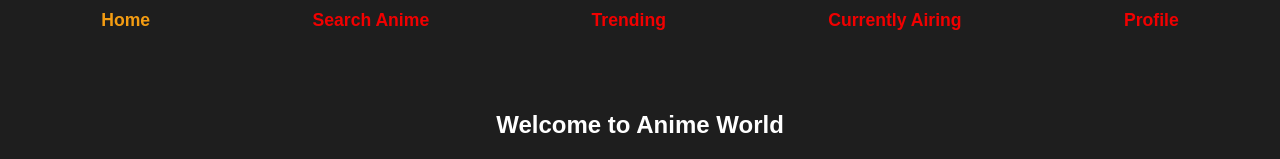
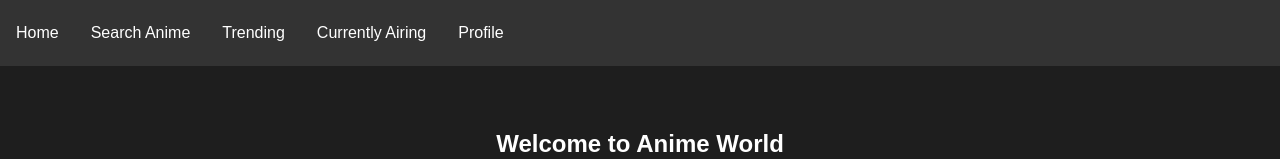
Before and after one commit to MansoorShaik02/MERN-AnimeTrackerFront, a React (Create React App) app: page / in a window 1280 px wide. Shown: the top 159 px of the page. Built offline with nearby package versions, Linux system fonts and the light colour scheme; no server answers; a web font is replaced by a local one.

Commit message:
navbar styling

```diff
--- a/src/styles/Navbar.css
+++ b/src/styles/Navbar.css
@@ -1,46 +1,37 @@
 /* Navbar.css */
-
 nav {
-  background-color: #1e1e1e; /* Dark background color */
-  padding: 10px 20px;
-  box-shadow: 0 2px 4px rgba(0, 0, 0, 0.1);
+  position: fixed;
+  top: 0;
+  width: 100%;
+  background-color: #333; /* Change this to match your design */
+  z-index: 1000; /* Ensures the navbar stays on top of other content */
 }
 
 nav ul {
   list-style-type: none;
   margin: 0;
   padding: 0;
-  display: flex;
-  justify-content: space-around; /* Distribute links evenly */
-  align-items: center;
+  overflow: hidden;
+  background-color: #333;
 }
 
-nav ul li {
-  margin: 0 15px;
+nav li {
+  float: left;
 }
 
-nav ul li a {
-  color: #f10000; /* White text color */
+nav li a {
+  display: block;
+  color: white;
+  text-align: center;
+  padding: 14px 16px;
   text-decoration: none;
-  font-size: 1.1em;
-  font-weight: bold;
-  transition: color 0.3s ease;
 }
 
-nav ul li a:hover {
-  color: #f39c12; /* Highlight color on hover */
+nav li a:hover {
+  background-color: #111;
 }
 
-nav ul li a.active {
-  color: #f39c12; /* Highlight current page link */
+/* Adjust the top margin of the main content to avoid overlapping with the navbar */
+.App {
+  margin-top: 60px; /* Adjust this value based on the height of your navbar */
 }
-
-@media (max-width: 768px) {
-  nav ul {
-    flex-direction: column;
-  }
-
-  nav ul li {
-    margin: 10px 0;
-  }
-}
```
Also changed, not shown: src/components/Navbar.js (+49 -6 lines).
